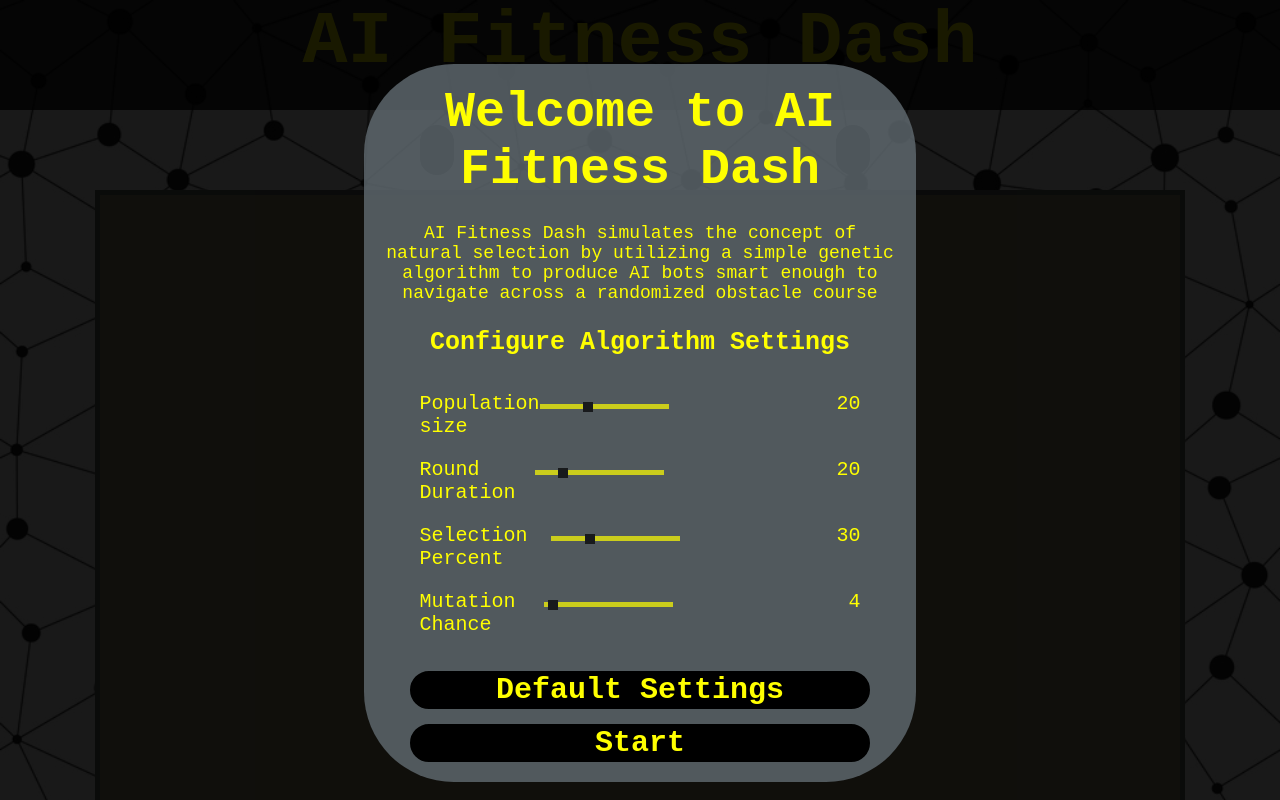
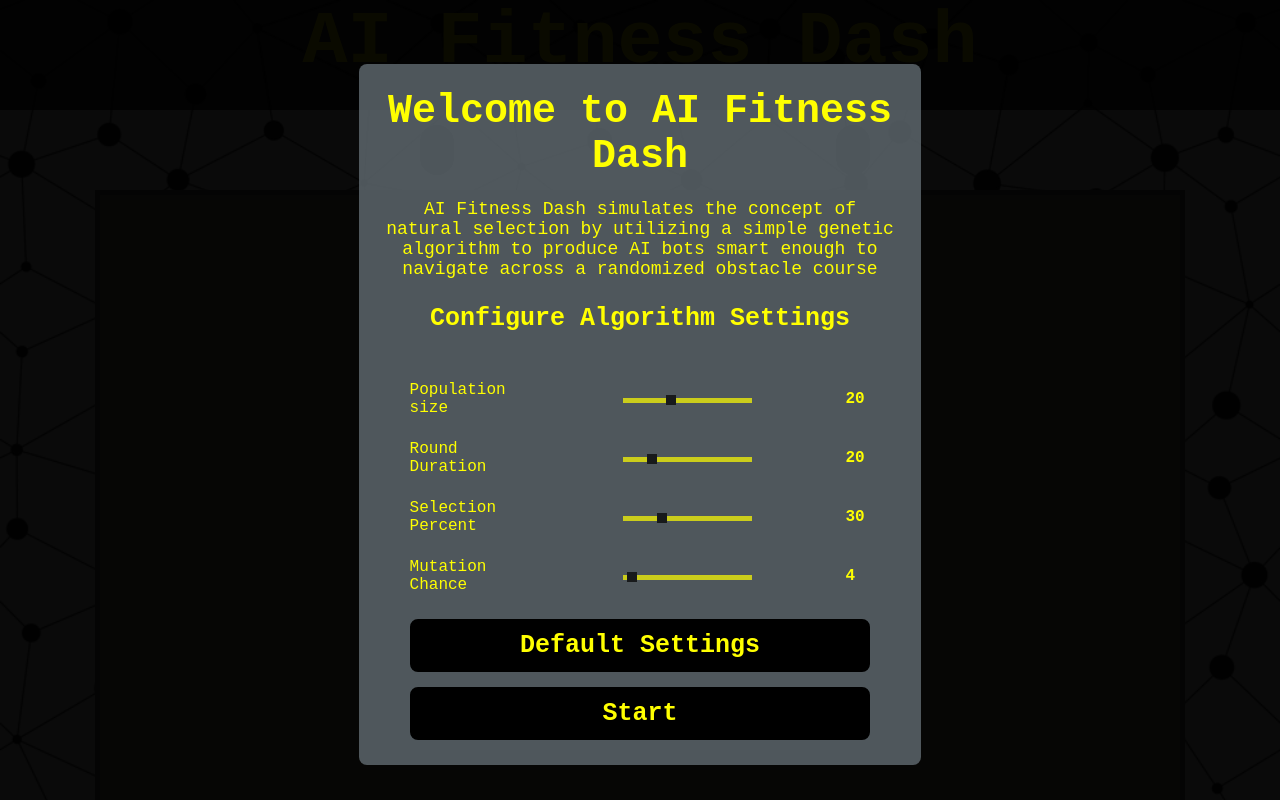
Before and after one commit to rymon23/ai-fitness-dash, a website built with webpack: page index.html in a window 1280 px wide. Shown: the top 800 px of the page. Built offline with nearby package versions, Linux system fonts and the light colour scheme; files whose address does not match are found by name.

Commit message:
Work on modal styling

```diff
--- a/index.html
+++ b/index.html
@@ -72,34 +72,82 @@
                         <div class="settings-container">
                             <h2>Configure Algorithm Settings</h2>
 
-                            <label class="settings-label">Population size
+                            <div class="settings-sliders-container">
+
+                                <div class="settings-slider-wrapper">
+                                    <span class="tooltip-text">The number of navigating bots to spawn</span>
+                                    <div class="settings-slider-row">
+                                        <p class="slider-name">Population size</p>
+                                        <span>
+                                            <input class="slider" type="range" id="slider-pop" min="3" max="50" value="25">
+                                        </span>
+                                        <span id="slider-pop-value" class="slider-value">10</span>
+                                    </div>
+                                </div>
+                                <!-- <label class="settings-label">Population size
                                     <span class="tooltip-text">The number of navigating bots to spawn</span>
                                     <div class="slider-population-container">
                                         <input class="slider" type="range" id="slider-pop" min="3" max="50" value="25">
                                     </div>
                                     <p id="slider-pop-value">10</p>
-                            </label>
-                            <label class="settings-label">Round Duration
+                                </label> -->
+
+                                <div class="settings-slider-wrapper">
+                                    <span class="tooltip-text">The trial time for a generation</span>
+                                    <div class="settings-slider-row">
+                                        <p class="slider-name">Round Duration</p>
+                                        <span>
+                                            <input class="slider" type="range" id="slider-duration" min="10" max="60" value="30">
+                                        </span>
+                                        <span id="slider-duration-value" class="slider-value">10</span>
+                                    </div>
+                                </div>
+                                <!-- <label class="settings-label">Round Duration
                                     <span class="tooltip-text">The trial time for a generation</span>
                                     <div class="slider-population-container">
                                         <input class="slider" type="range" id="slider-duration" min="10" max="60" value="30">
                                     </div>
                                     <p id="slider-duration-value">10</p>
-                            </label>
-                            <label class="settings-label">Selection Percent
+                                </label> -->
+
+
+                                <div class="settings-slider-wrapper">
+                                    <span class="tooltip-text">The fitness acceptance rate</span>
+                                    <div class="settings-slider-row">
+                                        <p class="slider-name">Selection Percent</p>
+                                        <span>
+                                            <input class="slider" type="range" id="slider-top-perc" min="10" max="80" value="30">
+                                        </span>
+                                        <span id="slider-top-perc-value" class="slider-value">10</span>
+                                    </div>
+                                </div>
+                                <!-- <label class="settings-label">Selection Percent
                                     <span class="tooltip-text">The fitness acceptance rate</span>
                                     <div class="slider-population-container">
                                         <input class="slider" type="range" id="slider-top-perc" min="10" max="80" value="30">
                                     </div>
                                     <p id="slider-top-perc-value">10</p>
-                            </label>
-                            <label class="settings-label">Mutation Chance
+                                </label> -->
+
+                                <div class="settings-slider-wrapper">
+                                    <span class="tooltip-text">The chance of random gene mutation in an bot per round</span>
+                                    <div class="settings-slider-row">
+                                        <p class="slider-name">Mutation Chance</p>
+                                        <span>
+                                            <input class="slider" type="range" id="slider-mutation" min="1" max="100" value="2">
+                                        </span>
+                                        <span id="slider-mutation-value" class="slider-value">10</span>
+                                    </div>
+                                </div>
+                                <!-- <label class="settings-label">Mutation Chance
                                     <span class="tooltip-text">The chance of random gene mutation in an bot per round</span>
                                     <div class="slider-population-container">
                                         <input class="slider" type="range" id="slider-mutation" min="1" max="100" value="2">
                                     </div>
                                     <p id="slider-mutation-value">10</p>
-                            </label>
+                                </label> -->
+                            </div>
+
                             <div class="settings-button-container">
                                 <button id="settings-default-button">Default Settings</button>
                             </div>
--- a/src/styles/index.css
+++ b/src/styles/index.css
@@ -220,30 +220,46 @@ button:hover {
 }
 
 
-.settings-label .tooltip-text{
-  visibility: hidden;
+.settings-slider-wrapper .tooltip-text{
+  /* visibility: hidden;
   width: 250px;
   background-color: yellow;
   color: black;
   text-align: center;
   padding: 5px 0;
-  border-radius: 6px;
+  border-radius: 6px; */
 
   /* Position the tooltip text */
-  position: absolute;
+  /* position: absolute;
   z-index: 1;
   bottom: 115%;
   left: 35%;
-  margin-left: -60px;
+  margin-left: -60px; */
 
   /* Fade in tooltip */
-  opacity: 0;
+  /* opacity: 0;
   transition: opacity 0.3s;
-  font-size: 14px;
+  font-size: 14px;  */
+
+    display: none;
+    visibility: visible;
+    width: 200px;
+    background-color: yellow;
+    color: black;
+    text-align: center;
+    border-radius: 6px;
+    position: absolute;
+    z-index: 2;
+    opacity: 0;
+    transition: opacity 0.5s;
+    padding: 5px;
+    font-size: 14px;
+    font-weight: bold;
+    bottom: 53px;
 }
 
 /* Tooltip arrow */
-.settings-label .tooltip-text::after {
+.settings-slider-wrapper .tooltip-text::after {
   content: "";
   position: absolute;
   top: 100%;
@@ -255,11 +271,33 @@ button:hover {
 }
 
 /* Show the tooltip text when you mouse over the tooltip container */
-.settings-label:hover .tooltip-text {
+.settings-slider-wrapper:hover .tooltip-text {
+  display: inherit;
   visibility: visible;
   opacity: 1;
 }
 
+.settings-slider-wrapper {
+  position: relative;
+  margin-top: 23px;
+}
+.settings-slider-row {
+    display: flex;
+    flex-direction: row;
+    justify-content: space-between;
+}
+.settings-slider-row span{
+  min-width: 25px;
+  text-align: left;
+  align-self: center;
+}
+.slider-name, .slider-value {
+  font-size: 16px;
+  max-width: 120px;
+}
+.slider-value {
+  font-weight: bold;
+}
 .thing {
   background-color: red;
 }
--- a/src/styles/modal.css
+++ b/src/styles/modal.css
@@ -9,19 +9,19 @@
   height: 100%;
   overflow: auto;
   background-color: rgb(0,0,0); /* Fallback color */
-  background-color: rgba(0,0,0,0.9);
+  background-color: rgba(0,0,0,0.96);
   /* background-color: rgba(0,0,0,0.1); */
 }
 .modal-content-container {
   background-color: #616b72cd;
   margin: 5% auto; /* 15% from the top and centered */
-  padding: 20px;
-  border-radius: 90px;
+  padding: 25px;
+  border-radius: 8px;
   width: 40%;
-  /* height: 75%; */
+  min-width: 325px;
+  max-width: 650px;
   display: flex;
   justify-content: center;
-  /* color: white; */
 }
 .modal-content {
   display: flex;
@@ -29,9 +29,10 @@
   justify-content: space-around;
 }
 .modal-content button{
-  font-size: 30px;
+  font-size: 25px;
   font-weight: bolder;
-  border-radius: 50px;
+  border-radius: 8px;
+  padding: 10px;
 }
 .modal-description {
   display: flex;
@@ -41,8 +42,8 @@
   font-size: 18px;
 }
 .modal-description h1 {
-  font-size: 50px;
-  padding-bottom: 25px;
+  font-size: 40px;
+  padding-bottom: 20px;
 }
 
 
```
Lines whose indentation alone changed are shown as unchanged.
